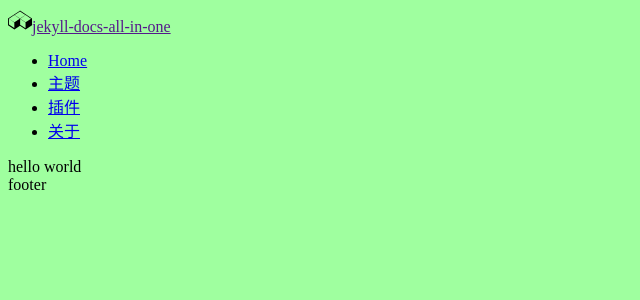
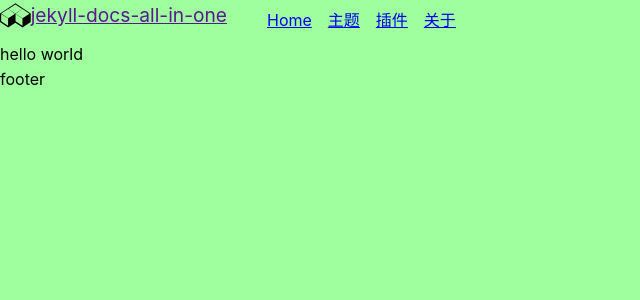
Before and after one commit to LawssssCat/jekyll-docs, a Jekyll site: the page built from index.html, in a window 1280 px wide. Shown: the top 300 px of the page, without its empty margins (0-640 px from the left). Built offline with Jekyll 4.4.1, drawn with Linux system fonts in a browser that asks for light colours; the list of posts is cut into pages by our own code.

Commit message:
refactor: css reset and header

```diff
--- a/_includes/header.html
+++ b/_includes/header.html
@@ -1,7 +1,7 @@
 <header>
   <div class="main">
-    <div class="header_title">
-      <div class="header_brand">
+    <div class="header__title">
+      <div class="header__brand">
         {%- include svg/logo.svg -%}
         {%- assign _paths_root = site.data.variables.default.paths.root -%}
         {%- include snippets/get-nav-url.html path=_paths_root -%}
--- /dev/null
+++ b/_sass/common/_classes.scss
@@ -0,0 +1,5 @@
+/* stylelint-disable at-rule-name-space-after, at-rule-semicolon-space-before  */
+@charset "utf-8";
+@import
+  "common/classes/flex",
+  "common/classes/overflow";
--- /dev/null
+++ b/_sass/common/_reset.scss
@@ -0,0 +1,33 @@
+*,
+::before,
+::after {
+  box-sizing: border-box;
+  -webkit-tap-highlight-color: rgba(0, 0, 0, 0);
+}
+
+/**
+ * 1. Prevent adjustments of font size after orientation changes in iOS.
+ **/
+
+html {
+  font-size: map-get($base, font-size-root);
+  -webkit-text-size-adjust: 100%; /* 1 */
+  @media print {
+    font-size: map-get($base, font-size-root-sm);
+  }
+}
+
+body {
+  padding: 0;
+  margin: 0;
+  font: map-get($base, font-weight) #{map-get($base, font-size)}/#{map-get($base, line-height)} map-get($base, font-family);
+  ::-moz-selection {
+    background: $select-color;
+  }
+  ::-webkit-selection {
+    background: $select-color;
+  }
+  ::selection {
+    background: $select-color;
+  }
+}
--- /dev/null
+++ b/_sass/common/_variables.scss
@@ -0,0 +1,77 @@
+$base: (
+  font-family:            (-apple-system, BlinkMacSystemFont, "Segoe UI", Helvetica, Arial, sans-serif),
+  font-family-code:       (Menlo, Monaco, Consolas, Andale Mono, lucida console, Courier New, monospace),
+
+  font-size-root:         16px,
+  font-size-root-sm:      14px,
+
+  font-size-xl:           1.5rem,
+  font-size-lg:           1.25rem,
+  font-size:              1rem,
+  font-size-sm:           .85rem,
+  font-size-xs:           .7rem,
+
+  font-size-h1-xl:        3.5rem,
+  font-size-h2-xl:        2.5rem,
+  font-size-h3-xl:        2rem,
+  font-size-h4-xl:        1.75rem,
+  font-size-h5-xl:        1.5rem,
+  font-size-h6-xl:        1.5rem,
+
+  font-size-h1-lg:        3rem,
+  font-size-h2-lg:        2rem,
+  font-size-h3-lg:        1.75rem,
+  font-size-h4-lg:        1.5rem,
+  font-size-h5-lg:        1.25rem,
+  font-size-h6-lg:        1.25rem,
+
+  font-size-h1:           2.5rem,
+  font-size-h2:           1.9rem,
+  font-size-h3:           1.5rem,
+  font-size-h4:           1.2rem,
+  font-size-h5:           1rem,
+  font-size-h6:           1rem,
+
+  font-size-h1-sm:        2rem,
+  font-size-h2-sm:        1.5rem,
+  font-size-h3-sm:        1.35rem,
+  font-size-h4-sm:        1.15rem,
+  font-size-h5-sm:        1rem,
+  font-size-h6-sm:        1rem,
+
+  font-size-h1-xs:        1.05rem,
+  font-size-h2-xs:        1rem,
+  font-size-h3-xs:        .95rem,
+  font-size-h4-xs:        .9rem,
+  font-size-h5-xs:        .85rem,
+  font-size-h6-xs:        .85rem,
+
+  font-weight:            400,
+  font-weight-bold:       700,
+
+  line-height-xl:         2,
+  line-height-lg:         1.8,
+  line-height:            1.6,
+  line-height-sm:         1.4,
+  line-height-xs:         1.2,
+
+  spacer:                 1rem,
+
+  border-radius-lg:       .8rem,
+  border-radius:          .4rem,
+  border-radius-sm:       .2rem
+);
+
+$spacers: (
+  0:                      0,
+  1:                      map-get($base, spacer) * .25,
+  2:                      map-get($base, spacer) * .5,
+  3:                      map-get($base, spacer),
+  4:                      map-get($base, spacer) * 1.5,
+  5:                      map-get($base, spacer) * 3
+);
+
+$menu: (
+  horizontal-spacer: 1,
+  horizontal-item-vertical-spacer: 1
+);
--- /dev/null
+++ b/_sass/common/classes/_flex.scss
@@ -0,0 +1,93 @@
+// Flexbox Mixins
+// http://philipwalton.github.io/solved-by-flexbox/
+// https://github.com/philipwalton/solved-by-flexbox
+//
+// Copyright (c) 2013 Brian Franco
+//
+// Permission is hereby granted, free of charge, to any person obtaining a
+// copy of this software and associated documentation files (the
+// "Software"), to deal in the Software without restriction, including
+// without limitation the rights to use, copy, modify, merge, publish,
+// distribute, sublicense, and/or sell copies of the Software, and to
+// permit persons to whom the Software is furnished to do so, subject to
+// the following conditions:
+// The above copyright notice and this permission notice shall be included
+// in all copies or substantial portions of the Software.
+// THE SOFTWARE IS PROVIDED "AS IS", WITHOUT WARRANTY OF ANY KIND, EXPRESS
+// OR IMPLIED, INCLUDING BUT NOT LIMITED TO THE WARRANTIES OF
+// MERCHANTABILITY, FITNESS FOR A PARTICULAR PURPOSE AND NONINFRINGEMENT.
+// IN NO EVENT SHALL THE AUTHORS OR COPYRIGHT HOLDERS BE LIABLE FOR ANY
+// CLAIM, DAMAGES OR OTHER LIABILITY, WHETHER IN AN ACTION OF CONTRACT,
+// TORT OR OTHERWISE, ARISING FROM, OUT OF OR IN CONNECTION WITH THE
+// SOFTWARE OR THE USE OR OTHER DEALINGS IN THE SOFTWARE.
+//
+// This is a set of mixins for those who want to mess around with flexbox
+// using the native support of current browsers. For full support table
+// check: http://caniuse.com/flexbox
+//
+// Basically this will use:
+//
+// * Fallback, old syntax (IE10, mobile webkit browsers - no wrapping)
+// * Final standards syntax (FF, Safari, Chrome, IE11, Opera)
+//
+// This was inspired by:
+//
+// * http://dev.opera.com/articles/view/advanced-cross-browser-flexbox/
+//
+// With help from:
+//
+// * http://w3.org/tr/css3-flexbox/
+// * http://the-echoplex.net/flexyboxes/
+// * http://msdn.microsoft.com/en-us/library/ie/hh772069(v=vs.85).aspx
+// * http://css-tricks.com/using-flexbox/
+// * http://dev.opera.com/articles/view/advanced-cross-browser-flexbox/
+// * https://developer.mozilla.org/en-us/docs/web/guide/css/flexible_boxes
+
+//----------------------------------------------------------------------
+
+// Flexbox Containers
+//
+// The 'flex' value causes an element to generate a block-level flex
+// container box.
+//
+// The 'inline-flex' value causes an element to generate a inline-level
+// flex container box.
+//
+// display: flex | inline-flex
+//
+// http://w3.org/tr/css3-flexbox/#flex-containers
+//
+// (Placeholder selectors for each type, for those who rather @extend)
+
+@mixin flexbox {
+  display: -webkit-box;
+  display: -webkit-flex;
+  display: -moz-flex;
+  display: -ms-flexbox;
+  display: flex;
+}
+
+//----------------------------------------------------------------------
+
+// Flexbox Wrap
+//
+// The 'flex-wrap' property controls whether the flex container is single-line
+// or multi-line, and the direction of the cross-axis, which determines
+// the direction new lines are stacked in.
+//
+// Values: nowrap | wrap | wrap-reverse
+// Default: nowrap
+//
+// http://w3.org/tr/css3-flexbox/#flex-wrap-property
+
+@mixin flex-wrap($value: nowrap) {
+  // No Webkit Box fallback.
+  -webkit-flex-wrap: $value;
+  -moz-flex-wrap: $value;
+  @if $value == nowrap {
+    -ms-flex-wrap: none;
+  } @else {
+    -ms-flex-wrap: $value;
+  }
+  flex-wrap: $value;
+}
--- /dev/null
+++ b/_sass/common/classes/_overflow.scss
@@ -0,0 +1,26 @@
+@mixin overflow($overflow: auto, $direction: default) {
+  @if $direction == default {
+    overflow: $overflow;
+  } @else if $direction == "x" {
+    @if $overflow == auto {
+      overflow: hidden;
+    }
+    overflow-x: $overflow;
+  } @else if $direction == "y" {
+    @if $overflow == auto {
+      overflow: hidden;
+    }
+    overflow-y: $overflow;
+  }
+  @if $overflow == auto {
+    -webkit-overflow-scrolling: touch;
+  }
+}
+
+.of-auto {
+  @include overflow(auto);
+}
+
+.of-hidden {
+  @include overflow(hidden);
+}
--- /dev/null
+++ b/_sass/common/components/_menu.scss
@@ -0,0 +1,26 @@
+@mixin menu($horizontal-spacer: default, $horizontal-item-vertical-spacer: default, $wrap: default) {
+  @if $horizontal-spacer == default {
+    $horizontal-spacer: map-get($menu, horizontal-spacer);
+  }
+  @if $horizontal-item-vertical-spacer == default {
+    $horizontal-item-vertical-spacer: map-get($menu, horizontal-item-vertical-spacer);
+  }
+  @if $wrap == default {
+    $wrap: wrap;
+  }
+  @include flexbox();
+  @include flex-wrap($wrap);
+  margin-top: 0;
+  margin-bottom: 0;
+  & > li {
+    @if $horizontal-item-vertical-spacer {
+      margin-top: map-get($spacers, $horizontal-item-vertical-spacer);
+      margin-bottom: map-get($spacers, $horizontal-item-vertical-spacer);
+    }
+    margin-right: map-get($spacers, $horizontal-spacer);
+    list-style-type: none;
+    &:last-child {
+      margin-right: 0;
+    }
+  }
+}
--- /dev/null
+++ b/_sass/components/_header.scss
@@ -0,0 +1,30 @@
+header {
+  .main {
+    @include flexbox();
+  }
+}
+
+.header__title {
+  // @include menu(3, 0);
+}
+
+.header__brand {
+  @include flexbox();
+
+  & > svg {
+    width: map-get($base, font-size-h4) * 1.6;
+    height: map-get($base, font-size-h4) * 1.6;
+  }
+  & > a {
+    display: inline-block;
+    font-size: map-get($base, font-size-h4);
+
+  }
+}
+
+.navigation {
+  @include overflow(auto, "x");
+  & > ul {
+    @include menu(3, 2, nowrap);
+  }
+}
--- /dev/null
+++ b/_sass/skins/_default.scss
@@ -0,0 +1,7 @@
+// main colors
+$main-color-1:     #fc4d50;
+
+// page background
+$background-color: #fff;
+
+$select-color:     rgba($main-color-1, .5);
--- a/assets/css/style.scss
+++ b/assets/css/style.scss
@@ -3,4 +3,14 @@
 ---
 
 @import
+
+  "skins/default",
+
+  "common/variables",
+  "common/classes",
+  "common/reset",
+  "common/components/menu",
+
+  "components/header",
+
   "custom";
```
Also changed, not shown: 1 other file.
